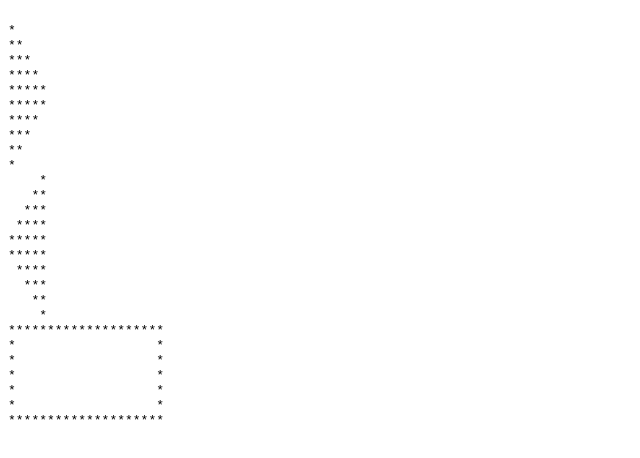
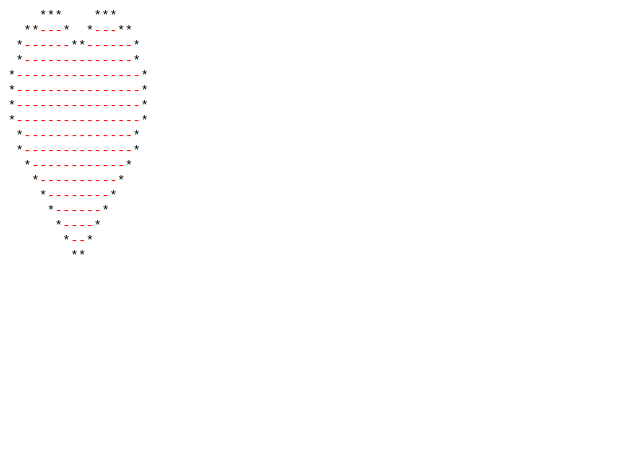
Before and after one commit to tmtri3102/luyentap2-loop, a plain HTML site: page index.html in a window 1280 px wide. Shown: the whole page, without its empty margins (0-640 px from the left). Drawn offline with Linux system fonts and the light colour scheme.

Commit message:
luyentap2

```diff
--- a/index.html
+++ b/index.html
@@ -10,10 +10,16 @@
 			body {
 				font-family: monospace;
 			}
+			td {
+			}
 		</style>
 		<title>Document</title>
 	</head>
 	<body>
+		<table
+			cellspacing="4px"
+			id="content"
+		></table>
 		<script src="main.js"></script>
 	</body>
 </html>
--- a/main.js
+++ b/main.js
@@ -1,82 +1,182 @@
-// BAI 1
-function fibo() {
-	let so1 = 0,
-		so2 = 1,
-		c;
+// // BAI 1
+// function fibo() {
+// 	let so1 = 0,
+// 		so2 = 1,
+// 		c;
 
-	for (let i = 1; i <= 10; i++) {
-		c = so1 + so2;
-		so1 = so2;
-		so2 = c;
-		document.write(c + "<br>");
+// 	for (let i = 1; i <= 10; i++) {
+// 		c = so1 + so2;
+// 		so1 = so2;
+// 		so2 = c;
+// 		document.write(c + "<br>");
+// 	}
+// }
+// // fibo();
+// document.write("<br>");
+
+// // BAI 2
+// function tinhGiaiThua() {
+// 	let n = +prompt("Nhap so tinh giai thua");
+// 	let total = 1,
+// 		i;
+// 	for (i = 1; i <= n; i++) {
+// 		total *= i;
+// 	}
+// 	document.write(total + "<br>");
+// }
+// // tinhGiaiThua();
+
+// // BAI 3
+// let a = "";
+// let b = "";
+// let max = 5;
+// for (let i = a.length; i < max; i++) {
+// 	a += "*";
+// 	document.write(a + "<br>");
+// }
+// b = a;
+// for (let j = b.length; j > 0; j--) {
+// 	b = b.substring(0, j - 1) + "*";
+// 	document.write(b + "<br>");
+// }
+// for (let i = 0; i < 5; i++) {
+// 	for (let j = 4 - i; j > 0; j--) {
+// 		document.write("&nbsp;");
+// 	}
+
+// 	for (let j = 0; j <= i; j++) {
+// 		document.write("*");
+// 	}
+
+// 	document.write("<br>");
+// }
+// for (let i = 0; i < 5; i++) {
+// 	for (let j = 0; j < i; j++) {
+// 		document.write("&nbsp;");
+// 	}
+
+// 	for (let j = 5 - i; j > 0; j--) {
+// 		document.write("*");
+// 	}
+
+// 	document.write("<br>");
+// }
+
+// // BAI 4
+// for (let i = 0; i < 20; i++) {
+// 	document.write("*");
+// }
+// document.write("<br>");
+
+// for (let i = 0; i < 5; i++) {
+// 	document.write("*");
+// 	for (let j = 0; j < 18; j++) {
+// 		document.write("&nbsp;");
+// 	}
+// 	document.write("*");
+// 	document.write("<br>");
+// }
+
+// for (let i = 0; i < 20; i++) {
+// 	document.write("*");
+// }
+
+// BAI 5
+// function compound() {
+// 	let init = 1000000; // 1.000.000
+// 	let rate = 0.05; // 5%
+// 	let months = 12;
+// 	let total = init;
+// 	for (let i = 1; i <= months; i++) {
+// 		total = Math.round(total + total * rate);
+// 	}
+// 	console.log(`Tổng số tiền sau ${months} tháng là: ${total} VND`);
+// }
+// compound();
+
+// BAI 6
+function white(num) {
+	let s = "";
+	for (let i = 0; i < num; i++) {
+		s += "&nbsp;";
 	}
+	document.write(s);
 }
-// fibo();
-document.write("<br>");
 
-// BAI 2
-function tinhGiaiThua() {
-	let n = +prompt("Nhap so tinh giai thua");
-	let total = 1,
-		i;
-	for (i = 1; i <= n; i++) {
-		total *= i;
+function black(num) {
+	let s = "";
+	for (let i = 0; i < num; i++) {
+		s += "*";
 	}
-	document.write(total + "<br>");
+	document.write(s);
 }
-// tinhGiaiThua();
 
-// BAI 3
-let a = "";
-let b = "";
-let max = 5;
-for (let i = a.length; i < max; i++) {
-	a += "*";
-	document.write(a + "<br>");
+function red(num) {
+	let s = "";
+	s += "<span style='color:red;'>";
+	for (let i = 0; i < num; i++) {
+		s += "-";
+	}
+	s += "</span>";
+	document.write(s);
 }
-b = a;
-for (let j = b.length; j > 0; j--) {
-	b = b.substring(0, j - 1) + "*";
-	document.write(b + "<br>");
-}
-for (let i = 0; i < 5; i++) {
-	for (let j = 4 - i; j > 0; j--) {
-		document.write("&nbsp;");
-	}
 
-	for (let j = 0; j <= i; j++) {
-		document.write("*");
-	}
-
-	document.write("<br>");
-}
-for (let i = 0; i < 5; i++) {
-	for (let j = 0; j < i; j++) {
-		document.write("&nbsp;");
-	}
-
-	for (let j = 5 - i; j > 0; j--) {
-		document.write("*");
-	}
-
+function enter() {
 	document.write("<br>");
 }
 
-// BAI 4
-for (let i = 0; i < 20; i++) {
-	document.write("*");
-}
-document.write("<br>");
+white(4);
+black(3);
+white(4);
+black(3);
+white(4);
+enter();
 
-for (let i = 0; i < 5; i++) {
-	document.write("*");
-	for (let j = 0; j < 18; j++) {
-		document.write("&nbsp;");
-	}
-	document.write("*");
-	document.write("<br>");
+white(2);
+black(2);
+red(3);
+black(1);
+white(2);
+black(1);
+red(3);
+black(2);
+white(2);
+enter();
+
+white(1);
+black(1);
+red(6);
+black(2);
+red(6);
+black(1);
+white(1);
+enter();
+white(1);
+black(1);
+red(14);
+black(1);
+white(1);
+enter();
+
+for (let i = 0; i < 4; i++) {
+	black(1);
+	red(16);
+	black(1);
+	enter();
 }
 
-for (let i = 0; i < 20; i++) {
-	document.write("*");
+white(1);
+black(1);
+red(14);
+black(1);
+white(1);
+enter();
+
+for (let i = 0; i < 8; i++) {
+	white(i + 1);
+	black(1);
+	red(14 - 2 * i);
+	black(1);
+	white(i + 1);
+	enter();
 }
```
